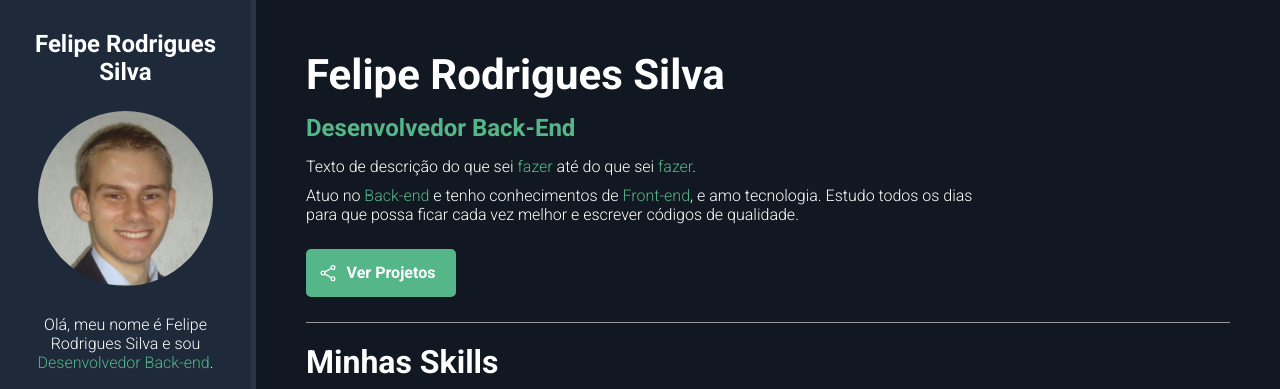
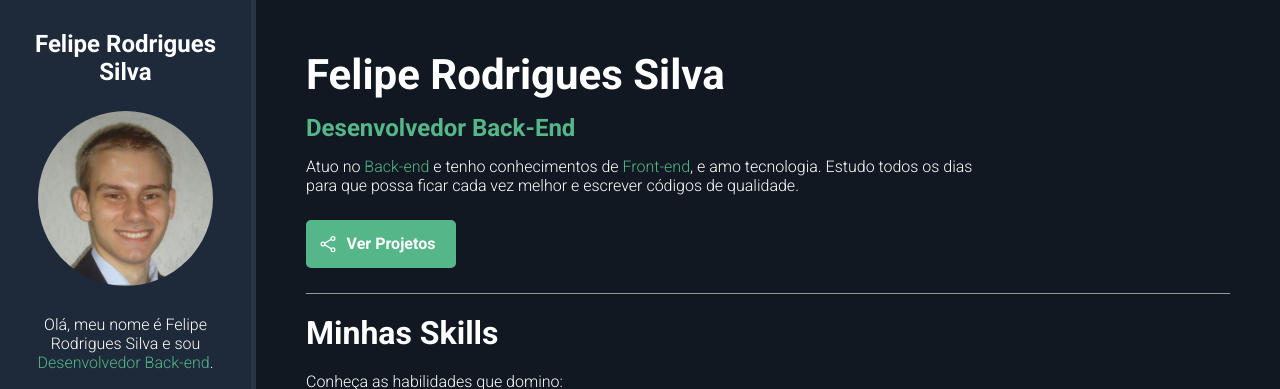
Before and after one commit to felipe-rods/felipe-rods.github.io, a plain HTML site: page index.html in a window 1280 px wide. Shown: the top 389 px of the page. Drawn offline with nearby package versions, Linux system fonts and the light colour scheme.

Commit message:
Update index.html

```diff
--- a/index.html
+++ b/index.html
@@ -32,7 +32,6 @@
         <section id="about-container">
             <h1 id="name">Felipe Rodrigues Silva</h1>
             <p id="title"><span class="highlight">Desenvolvedor Back-End</span></p>
-            <p class="description">Texto de descrição do que sei <span class="highlight">fazer</span> até do que sei <span class="highlight">fazer</span>.</p>
             <p class="description">Atuo no <span class="highlight">Back-end</span> e tenho conhecimentos de <span class="highlight">Front-end</span>, e amo tecnologia. Estudo todos os dias para que possa ficar cada vez melhor e escrever códigos de qualidade.</p>
             <a href="https://www.github.com/felipe-rod91" id="btn-projects"><ion-icon name="share-social-outline"></ion-icon> <span>Ver Projetos</span></a>
             <h2 id="skills-section-title">Minhas Skills</h2>
```
